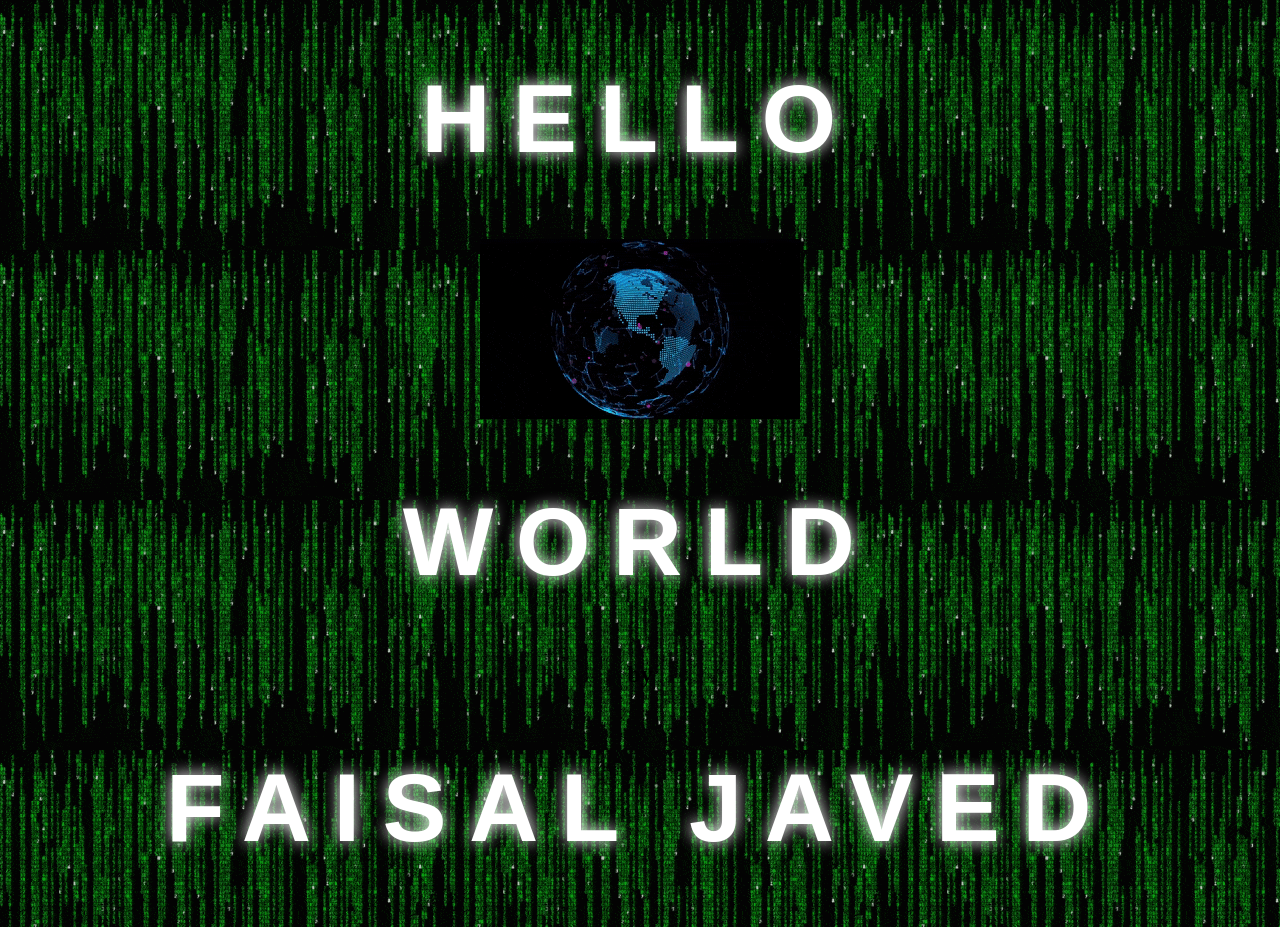
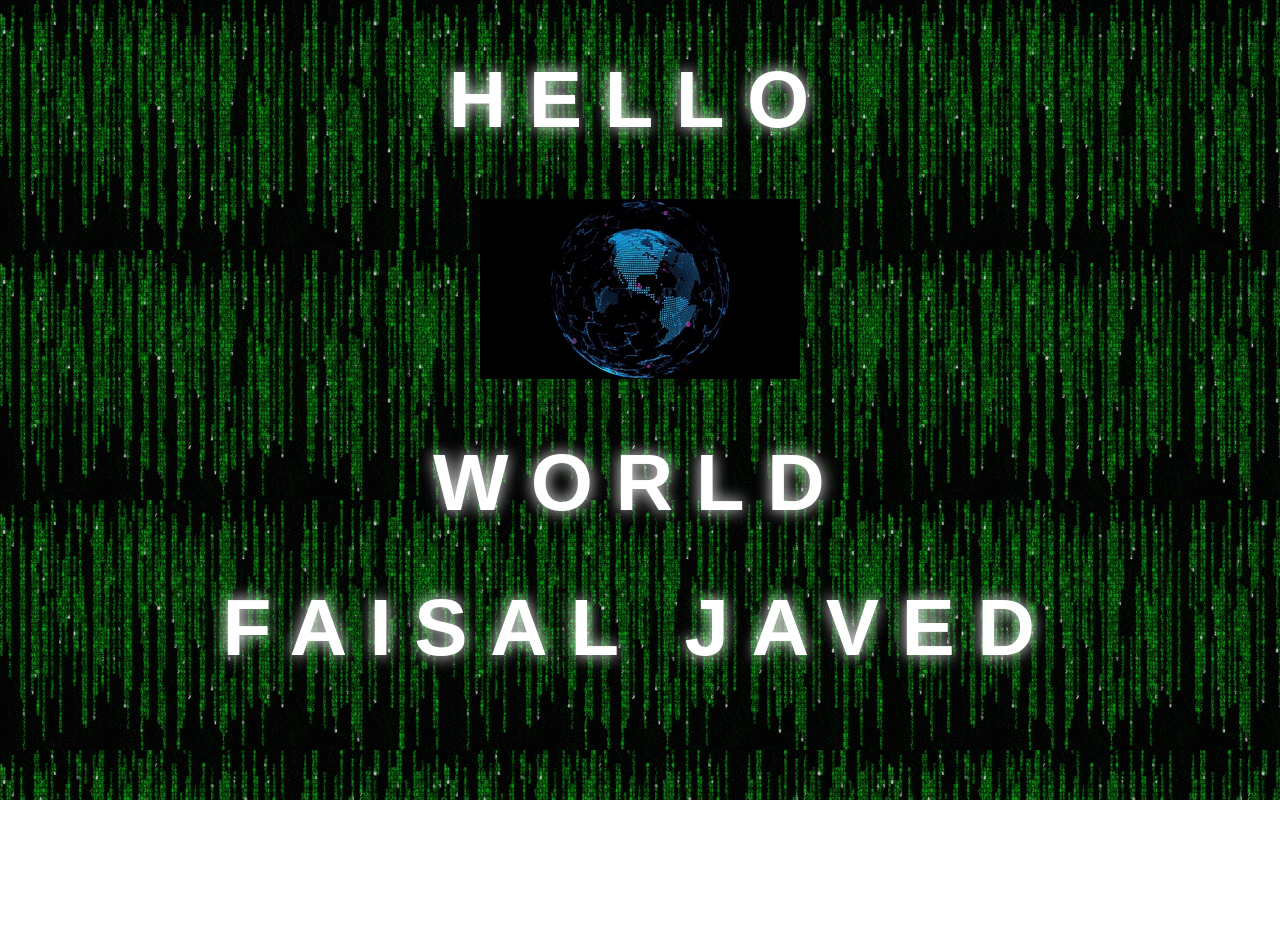
Before and after one commit to avadakadevra/bootcamp, a plain HTML site: page index.html in a window 1280 px wide. After the commit the page ends 800 px from the top, so only its background shows below. Drawn offline with Linux system fonts and the light colour scheme.

Commit message:
Update index.html

```diff
--- a/index.html
+++ b/index.html
@@ -12,7 +12,7 @@
             }
             h1 {
                 font-family: Arial, Helvetica, sans-serif;
-                font-size: 6rem;
+                font-size: 5rem;
                 color: white;
                 letter-spacing: 1.4rem;
                 text-transform: uppercase;
@@ -25,7 +25,6 @@
             <h1>Hello</h1>
             <img src="images/globe.gif">
             <h1>World</h1>
-            <h2>by </h2>
             <h1>FAISAL JAVED</h1>
         </div>
     </body>
```
